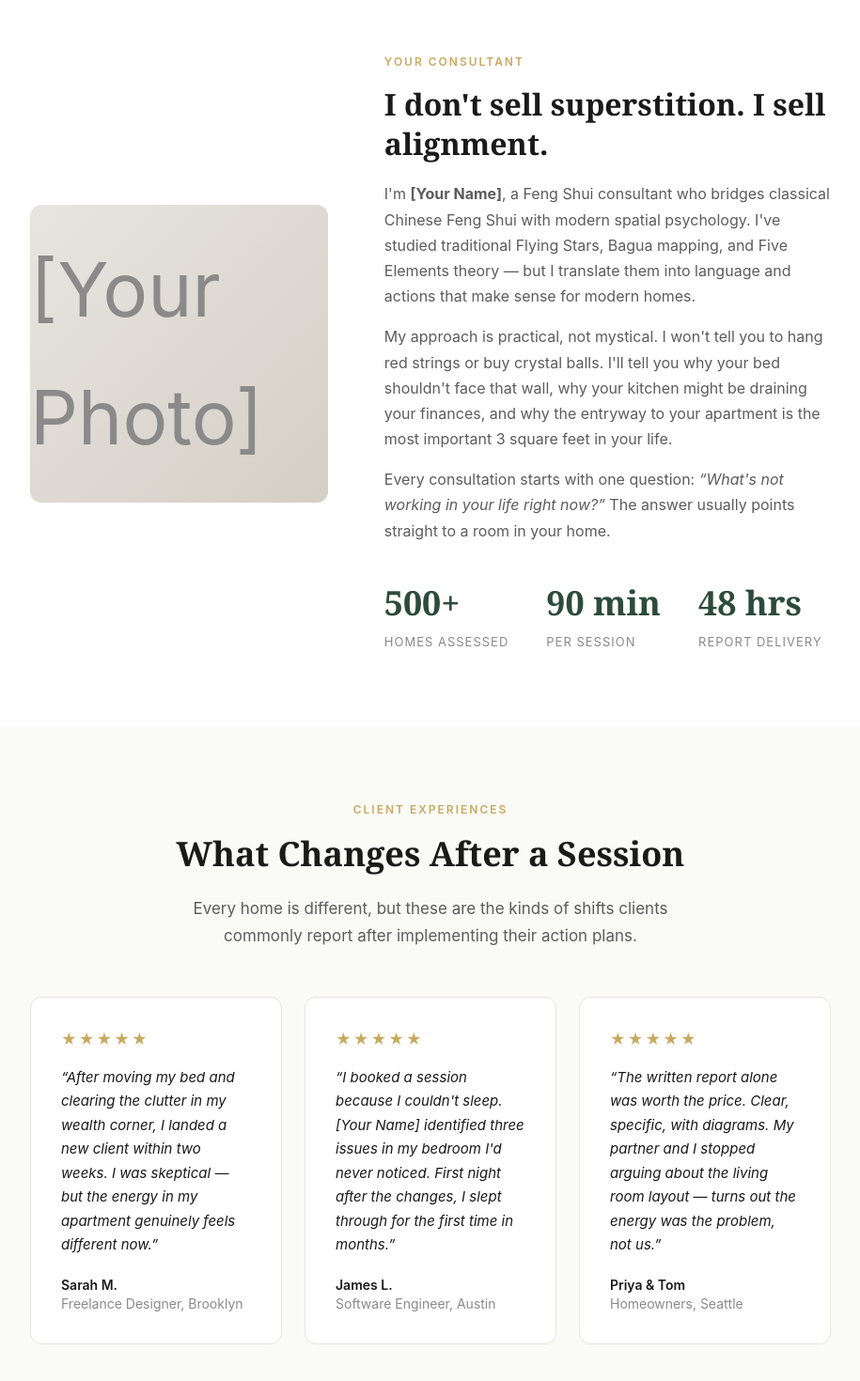
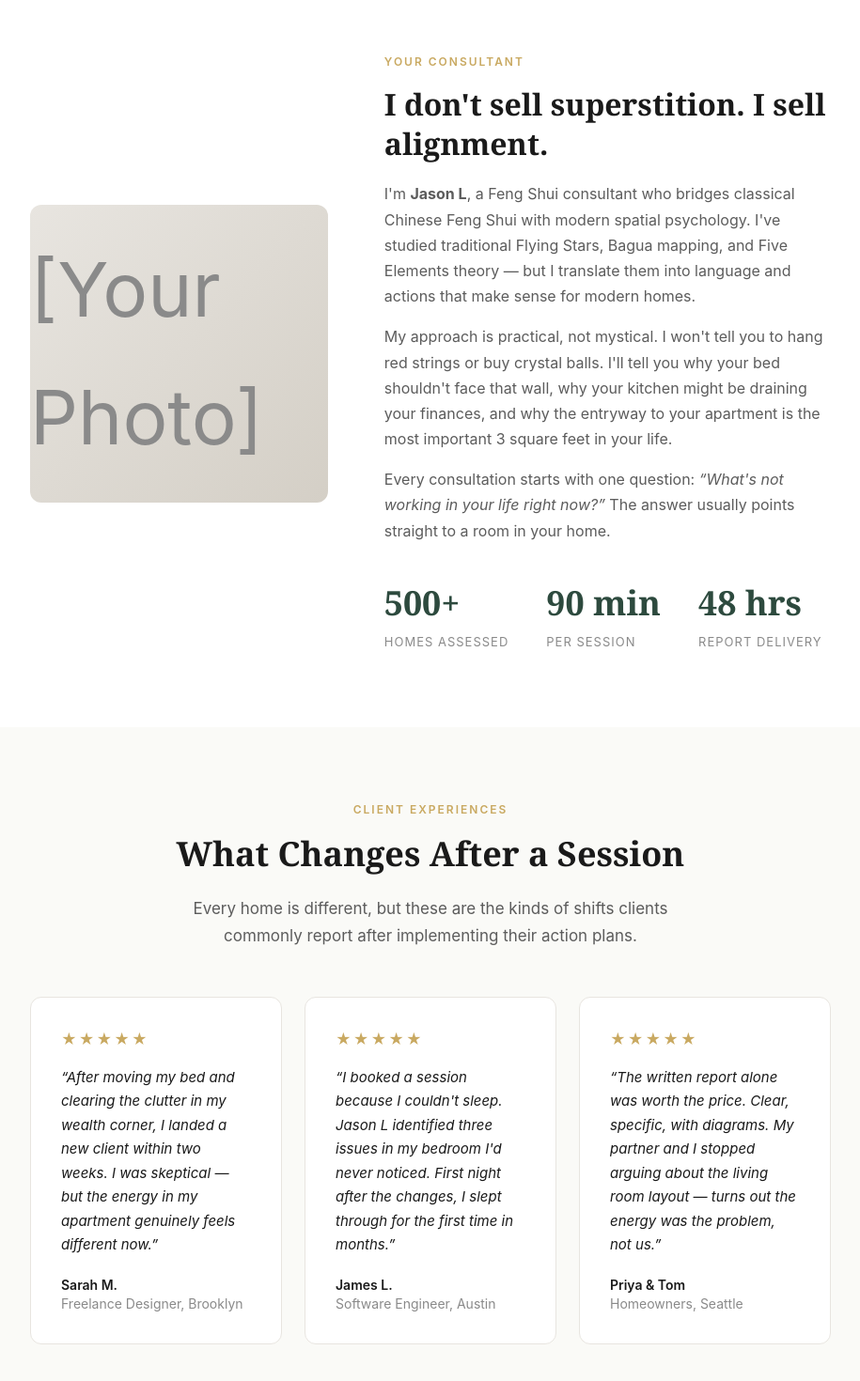
Before and after one commit to KenLau0414/spatial-aura, a Next.js app: page / in a window 1280 px wide. Shown: the part 2803-4273 px from the top of the page at 94% size, without its empty margins (182-1097 px from the left). Built offline with nearby package versions, Linux system fonts and the light colour scheme.

Commit message:
Replace [Your Name] with Jason L

```diff
--- a/components/About.tsx
+++ b/components/About.tsx
@@ -14,7 +14,7 @@
                I don&apos;t sell superstition. I sell alignment.
              </h2>
              <p className="text-[16px] text-[var(--text-secondary)] mb-4">
-               I&apos;m <strong>[Your Name]</strong>, a Feng Shui consultant who bridges classical Chinese Feng Shui with modern spatial psychology. I&apos;ve studied traditional Flying Stars, Bagua mapping, and Five Elements theory — but I translate them into language and actions that make sense for modern homes.
+               I&apos;m <strong>Jason L</strong>, a Feng Shui consultant who bridges classical Chinese Feng Shui with modern spatial psychology. I&apos;ve studied traditional Flying Stars, Bagua mapping, and Five Elements theory — but I translate them into language and actions that make sense for modern homes.
              </p>
              <p className="text-[16px] text-[var(--text-secondary)] mb-4">
                My approach is practical, not mystical. I won&apos;t tell you to hang red strings or buy crystal balls. I&apos;ll tell you why your bed shouldn&apos;t face that wall, why your kitchen might be draining your finances, and why the entryway to your apartment is the most important 3 square feet in your life.
--- a/components/Testimonials.tsx
+++ b/components/Testimonials.tsx
@@ -5,7 +5,7 @@
      role: "Freelance Designer, Brooklyn",
    },
    {
-     text: "I booked a session because I couldn't sleep. [Your Name] identified three issues in my bedroom I'd never noticed. First night after the changes, I slept through for the first time in months.",
+     text: "I booked a session because I couldn't sleep. Jason L identified three issues in my bedroom I'd never noticed. First night after the changes, I slept through for the first time in months.",
      name: "James L.",
      role: "Software Engineer, Austin",
    },
```
